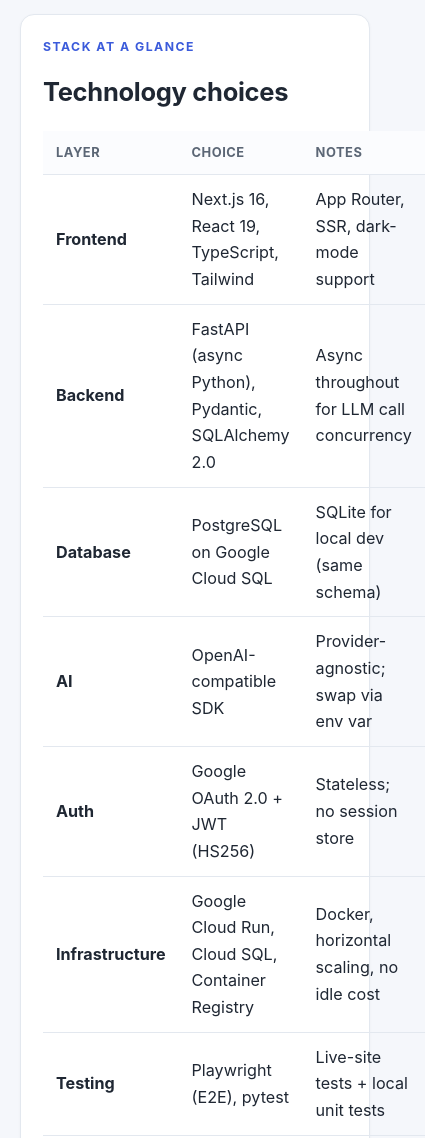
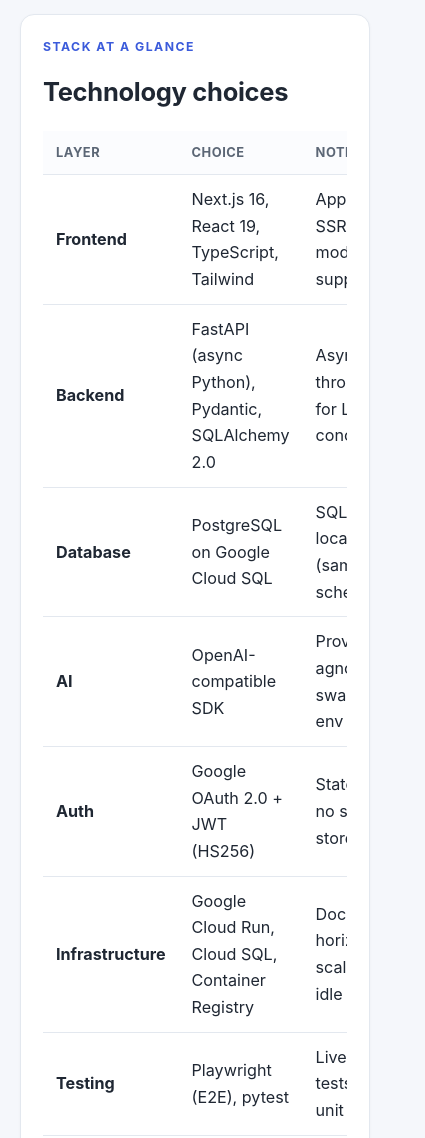
Before and after one commit to RaghuvirJonnagiri/RaghuvirJonnagiri.github.io, a plain HTML site: page learnlita.html in a window 390 px wide. Shown: the part 8120-9258 px from the top of the page, 425 px wide, since content can reach past the window. Drawn offline with Linux system fonts and the light colour scheme.

Commit message:
Make tables scroll on mobile to prevent horizontal overflow

```diff
--- a/learnlita.html
+++ b/learnlita.html
@@ -59,6 +59,7 @@
   footer{text-align:center;color:var(--muted);padding:36px 20px;font-size:.92em}
   footer a{color:var(--brand)}
   @media(max-width:680px){
+    table{display:block;overflow-x:auto}
     .decisions{grid-template-columns:1fr}
     header h1{font-size:1.8em}
     section{padding:22px}
```
